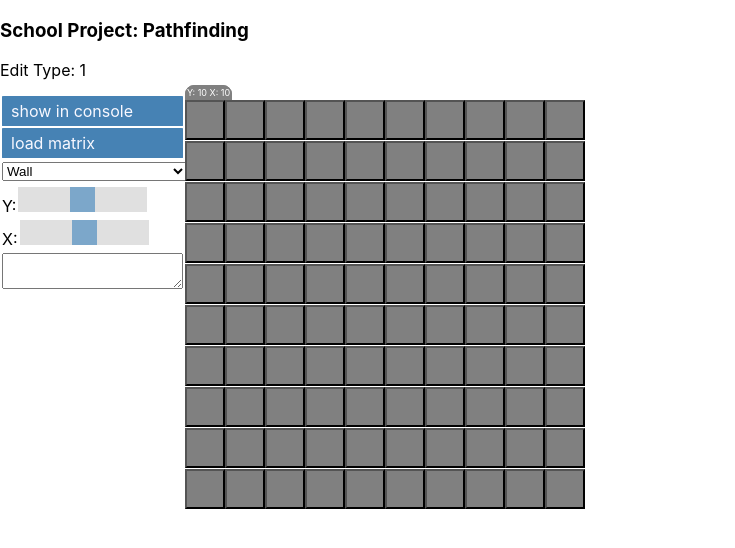
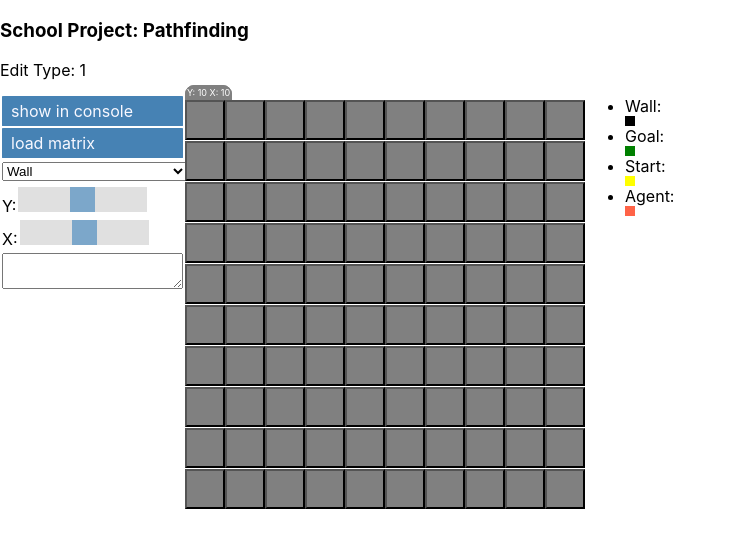
Before and after one commit to 14rau/pathfinding, a React (Create React App) app in the folder raster/: page / in a window 1280 px wide. Shown: the top 548 px of the page, without its empty margins (0-735 px from the left). Built offline with nearby package versions, Linux system fonts and the light colour scheme.

Commit message:
added lu list, fixed bug with goal

```diff
--- a/raster/src/App.tsx
+++ b/raster/src/App.tsx
@@ -73,6 +73,14 @@
                 <Grid data={this.data} type={this.editorState} onChange={this.onChangeData}/>
               </div>
             </div>
+            <div>
+              <ul>
+                <li>Wall: <div style={{width: "10px", height: "10px", backgroundColor: "black"}}/></li>
+                <li>Goal: <div style={{width: "10px", height: "10px", backgroundColor: "green"}}/></li>
+                <li>Start: <div style={{width: "10px", height: "10px", backgroundColor: "yellow"}}/></li>
+                <li>Agent: <div style={{width: "10px", height: "10px", backgroundColor: "tomato"}}/></li>
+              </ul>
+            </div>
           </div>
       </>
     );
--- a/raster/src/components/Tile/Tile.tsx
+++ b/raster/src/components/Tile/Tile.tsx
@@ -52,7 +52,7 @@
             case FieldType.WALL: return "black";
             case FieldType.START: return "yellow";
             case FieldType.AGENT: return "tomato";
-            case FieldType.GOAL: return "green;"
+            case FieldType.GOAL: return "green"
         }
     }
 }
```
